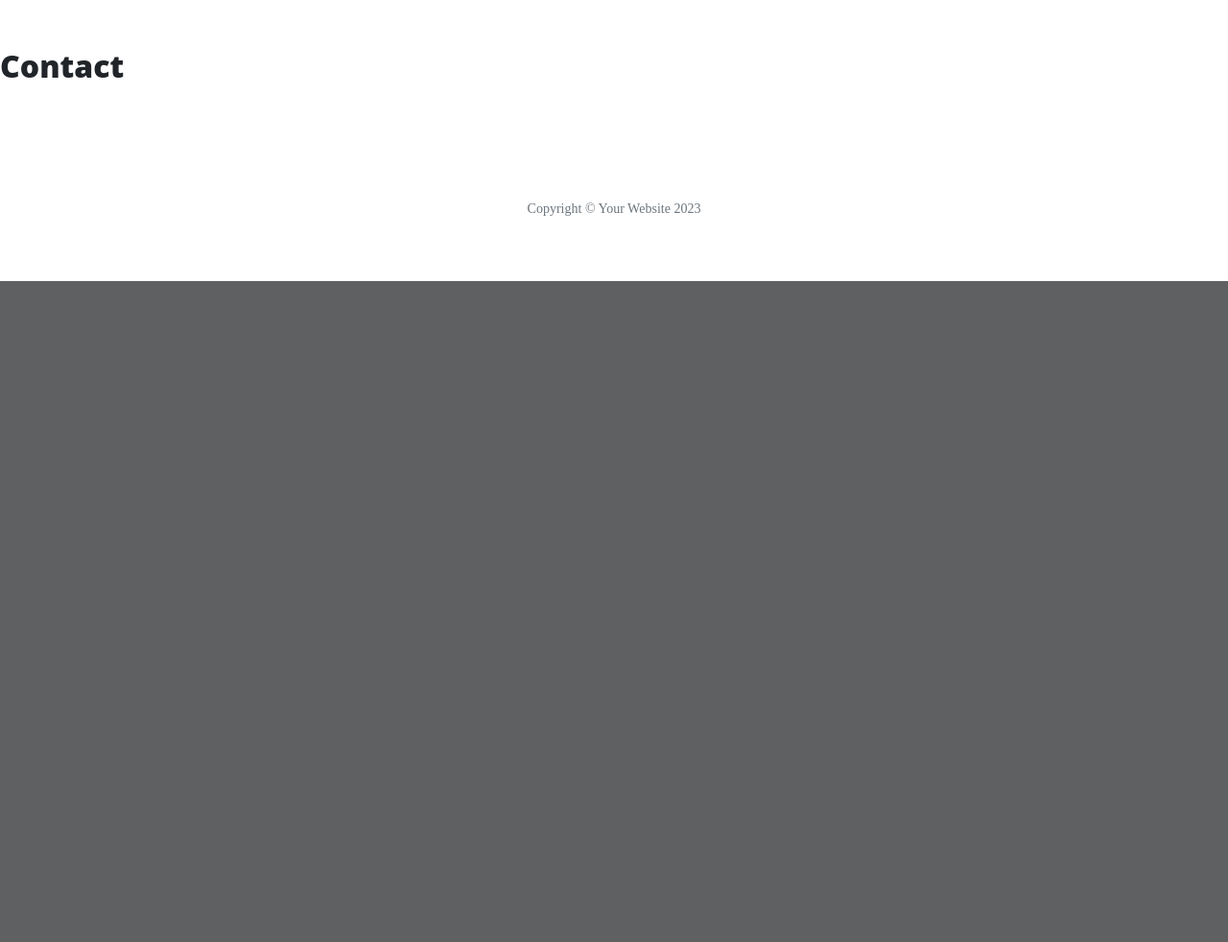
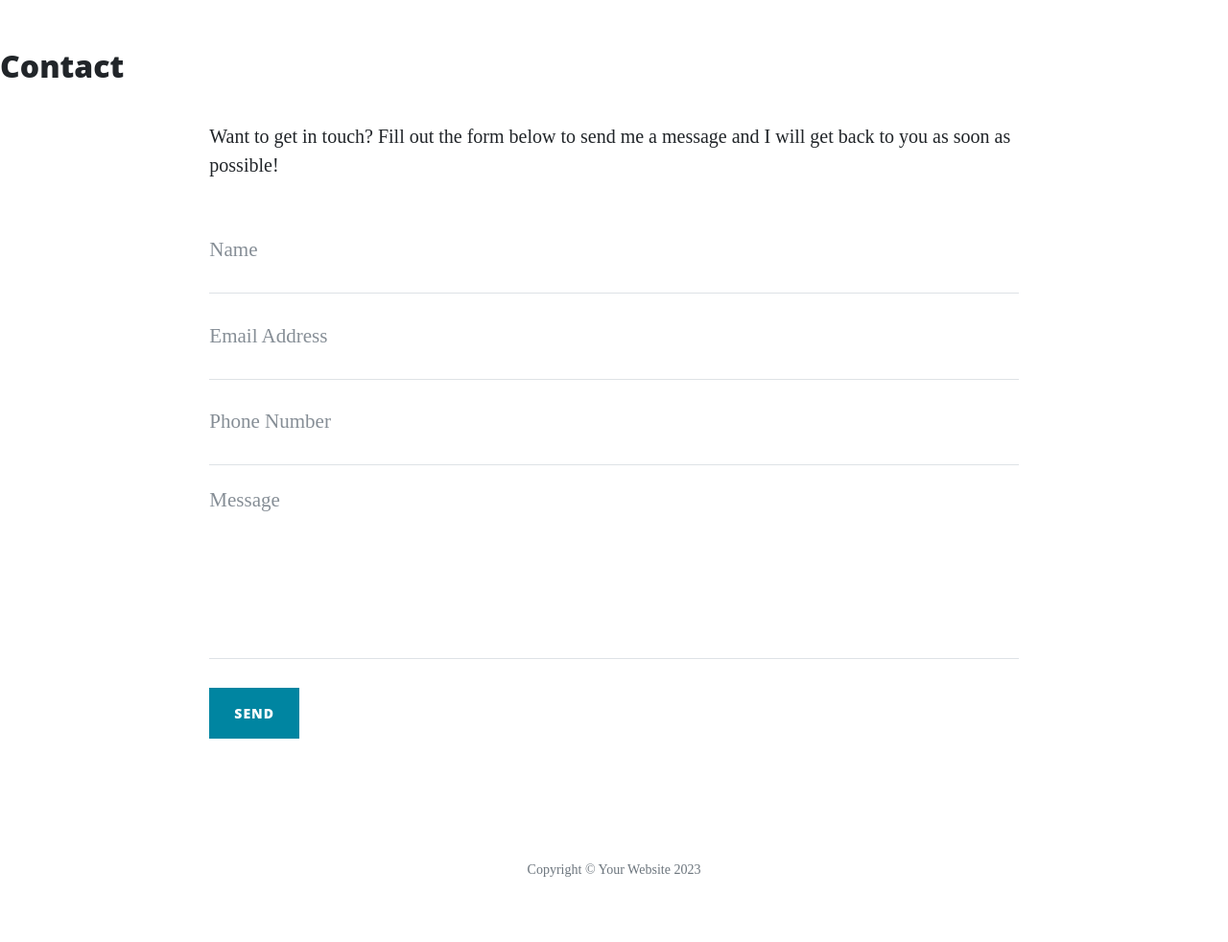
Before and after one commit to saamauro92/flask-app, a Flask app: page /contact in a window 1280 px wide. Shown: the part 628-1610 px from the top of the page at 96% size. Before the commit the page ends 921 px from the top, so only its background shows below. Run offline with Flask 3, Linux system fonts and the light colour scheme; some libraries are stand-ins or nearby versions.

Commit message:
Add environments add contact form that pass data but will not send message

```diff
--- a/run.py
+++ b/run.py
@@ -1,8 +1,11 @@
 import os
-from flask import Flask, render_template
+from flask import Flask, render_template, request, flash
 import json
+if os.path.exists("env.py"):
+    import env
 
 app = Flask(__name__)
+app.secret_key = os.environ.get("SECRET_KEY")
 
 
 @app.route('/')
@@ -29,8 +32,11 @@ def about_member(member_name):
 
 
 
-@app.route("/contact")
+@app.route("/contact", methods=["GET", "POST"])
 def contact():
+    if request.method == "POST":
+         flash("Thanks {}, We have received your message" .format(
+            request.form.get("name")))
     return render_template("contact.html", page_title="Contact")
 
 @app.route("/careers")
--- a/templates/contact.html
+++ b/templates/contact.html
@@ -1,6 +1,72 @@
 {% extends "base.html" %}
 
 {% block content %}
+
 <h2> {{ page_title}} </h2>
 
+
+<div class="row">
+    <div class="col-lg-8 col-md-10 mx-auto">
+
+        {% with messages = get_flashed_messages() %}
+
+          {% if messages %}
+          <u class="flashes">
+
+            {% for message in messages %}
+            <li>{{message}} </li>
+
+            {% endfor %}
+
+          </ul>
+
+          {% endif %}
+
+
+        {% endwith %}
+
+        <p>Want to get in touch? Fill out the form below to send me a message and I will get back to you as soon as
+            possible!</p>
+        <form method="POST" name="sentMessage" id="contactForm" novalidate>
+            <div class="control-group">
+                <div class="form-group floating-label-form-group controls">
+                    <label>Name</label>
+                    <input type="text" class="form-control" placeholder="Name" id="name" name="name" required
+                        data-validation-required-message="Please enter your name.">
+                    <p class="help-block text-danger"></p>
+                </div>
+            </div>
+            <div class="control-group">
+                <div class="form-group floating-label-form-group controls">
+                    <label>Email Address</label>
+                    <input type="email" class="form-control" placeholder="Email Address" id="email" name="email" required
+                        data-validation-required-message="Please enter your email address.">
+                    <p class="help-block text-danger"></p>
+                </div>
+            </div>
+            <div class="control-group">
+                <div class="form-group col-xs-12 floating-label-form-group controls">
+                    <label>Phone Number</label>
+                    <input type="tel" class="form-control" placeholder="Phone Number" id="phone" name="phone" required
+                        data-validation-required-message="Please enter your phone number.">
+                    <p class="help-block text-danger"></p>
+                </div>
+            </div>
+            <div class="control-group">
+                <div class="form-group floating-label-form-group controls">
+                    <label>Message</label>
+                    <textarea rows="5" class="form-control" placeholder="Message" id="message" name="message" required
+                        data-validation-required-message="Please enter a message."></textarea>
+                    <p class="help-block text-danger"></p>
+                </div>
+            </div>
+            <br>
+            <div id="success"></div>
+            <div class="form-group">
+                <button type="submit" class="btn btn-primary" id="sendMessageButton">Send</button>
+            </div>
+        </form>
+    </div>
+</div>
+
 {% endblock %}
```
